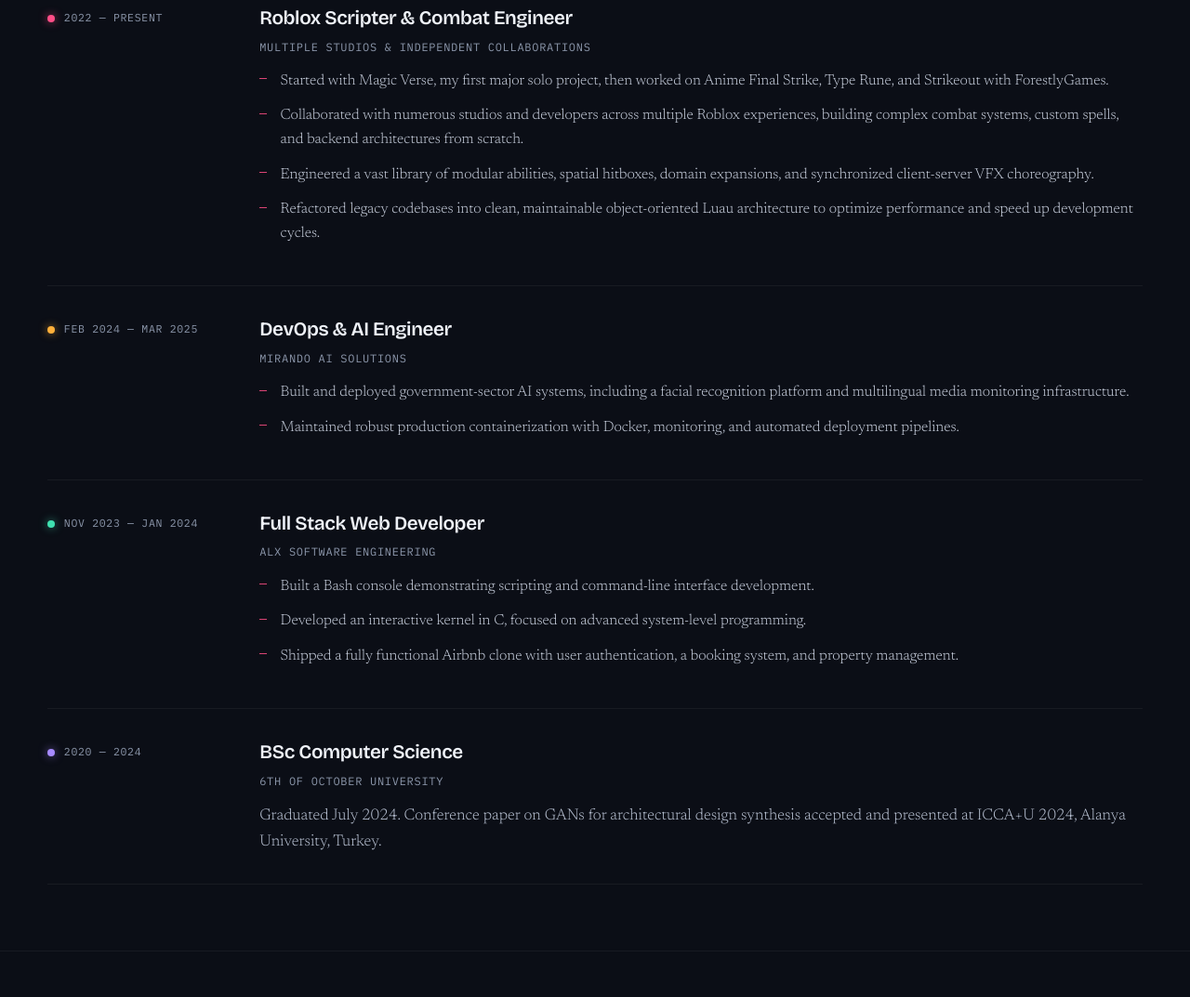
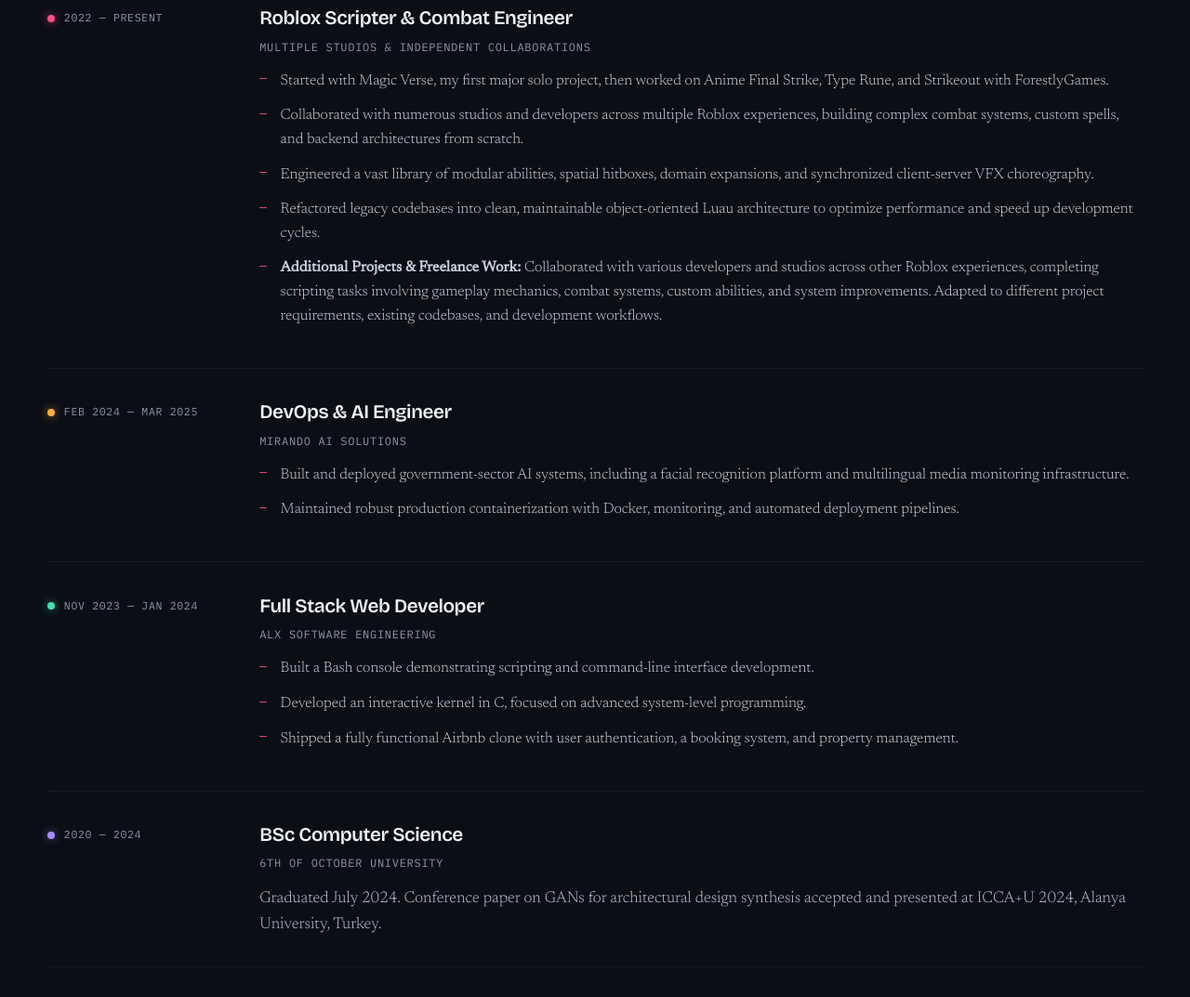
Before and after one commit to Delavigaa/Delavigaa.github.io, a plain HTML site: page index.html in a window 1280 px wide. Shown: the part 6994-8067 px from the top of the page at 93% size. Drawn offline with nearby package versions, Linux system fonts and the light colour scheme.

Commit message:
Add additional projects and freelance work description

```diff
--- a/index.html
+++ b/index.html
@@ -730,6 +730,7 @@ body{font-size:17px;line-height:1.65}
               <li>Collaborated with numerous studios and developers across multiple Roblox experiences, building complex combat systems, custom spells, and backend architectures from scratch.</li>
               <li>Engineered a vast library of modular abilities, spatial hitboxes, domain expansions, and synchronized client-server VFX choreography.</li>
               <li>Refactored legacy codebases into clean, maintainable object-oriented Luau architecture to optimize performance and speed up development cycles.</li>
+              <li><strong>Additional Projects &amp; Freelance Work:</strong> Collaborated with various developers and studios across other Roblox experiences, completing scripting tasks involving gameplay mechanics, combat systems, custom abilities, and system improvements. Adapted to different project requirements, existing codebases, and development workflows.</li>
             </ul>
           </div>
         </div>
```
